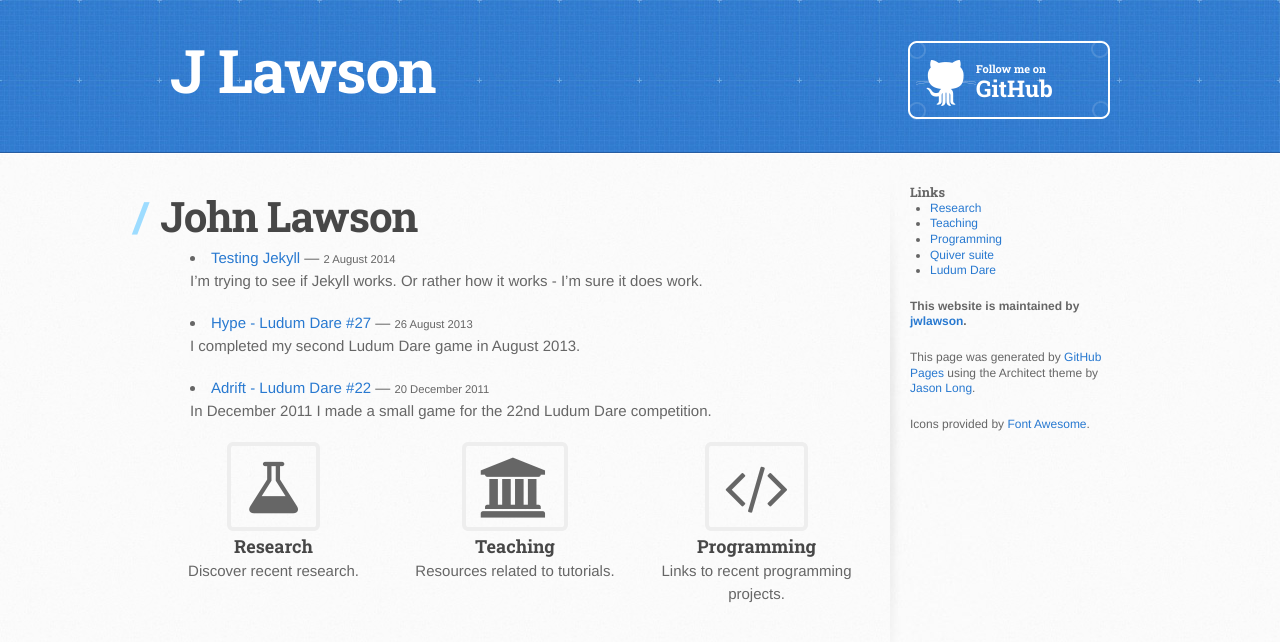
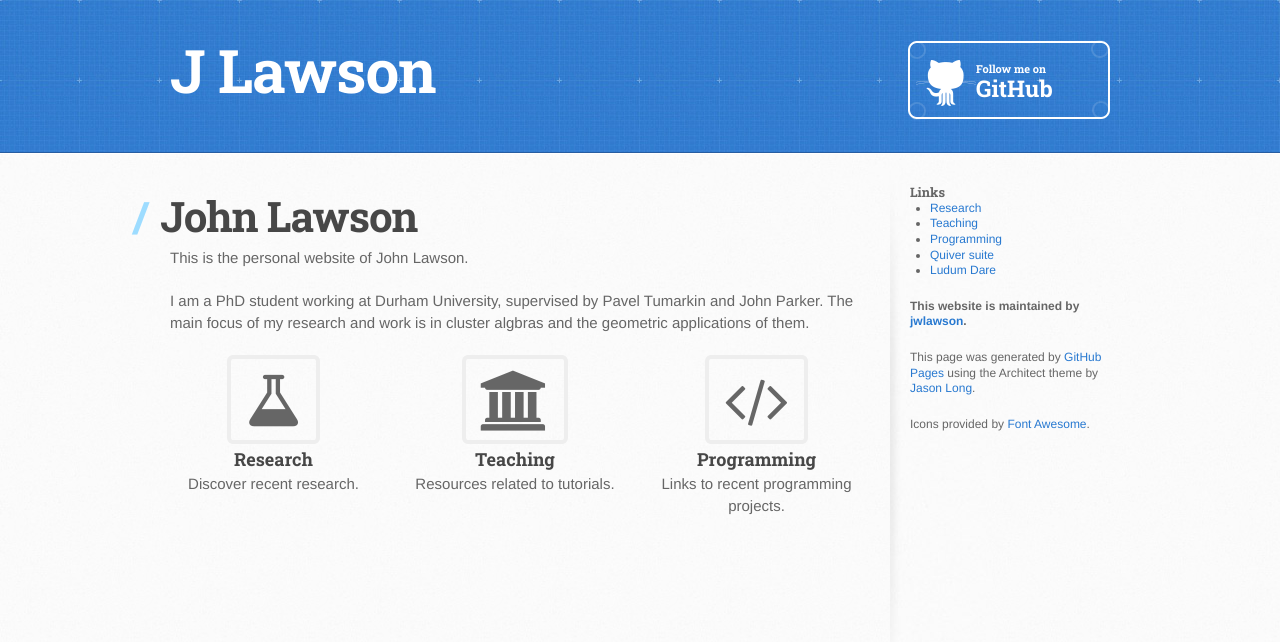
Before and after one commit to jwlawson/jwlawson.github.io, a Jekyll site: the page built from index.md, in a window 1280 px wide. Shown: the top 642 px of the page. Built offline with Jekyll 4.4.1, drawn with Linux system fonts in a browser that asks for light colours; nearby versions of some CDN libraries.

Commit message:
Adds basic introduction/bio to index site.

```diff
--- a/index.md
+++ b/index.md
@@ -3,14 +3,11 @@ layout: main
 title: John Lawson
 ---
 
-<ul id="postlist">
-  {% for post in site.posts %}
-    <li>
-      <a href="{{ post.url }}">{{ post.title }}</a> &#8212; <span>{{ post.date | date: "%-d %B %Y" }}</span>
-      {{ post.excerpt }}
-    </li>
-  {% endfor %}
-</ul>
+This is the personal website of John Lawson.
+
+I am a PhD student working at Durham University, supervised by Pavel Tumarkin
+and John Parker. The main focus of my research and work is in cluster algbras
+and the geometric applications of them.
 
 <div class="triple-col"><!--
  --><div class="column-left">
```
